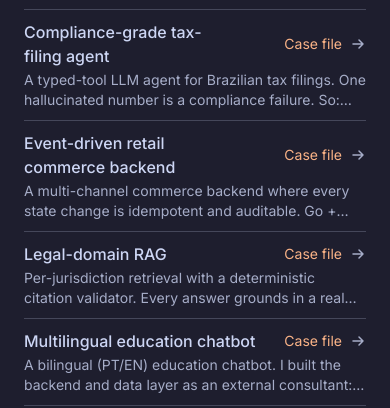
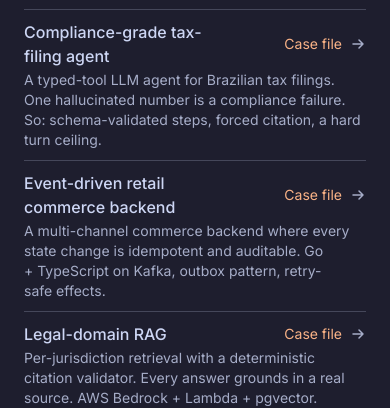
Before and after one commit to yolo-labz/portfolio, a Next.js app in the folder apps/web/: page /en in a window 390 px wide. Shown: the part 444-852 px from the top of the page. Built offline with nearby package versions, Linux system fonts and the light colour scheme; no server answers.

Commit message:
fix(web): show the whole tagline in the home index on phones
At 390px the case-file taglines ran to three lines and line-clamp-2 cut them mid-sentence (4 of 10 rows, measured on the live site 14/11/2026). Phones now show the full tagline; sm and up keep the one-line clamp.

```diff
--- a/apps/web/src/components/home/work-index.tsx
+++ b/apps/web/src/components/home/work-index.tsx
@@ -86,7 +86,7 @@ export function WorkIndex() {
 									>
 										{name}
 									</span>
-									<span className="col-span-2 col-start-1 row-start-2 line-clamp-2 text-sm text-text-muted sm:col-span-1 sm:col-start-2 sm:row-start-1 sm:line-clamp-1">
+									<span className="col-span-2 col-start-1 row-start-2 text-sm text-text-muted sm:col-span-1 sm:col-start-2 sm:row-start-1 sm:line-clamp-1">
 										{projects(`${project.slug}.tagline`)}
 									</span>
 									<span className="col-start-2 row-start-1 flex items-center justify-end gap-2 text-xs text-text-muted sm:col-start-3">
```
